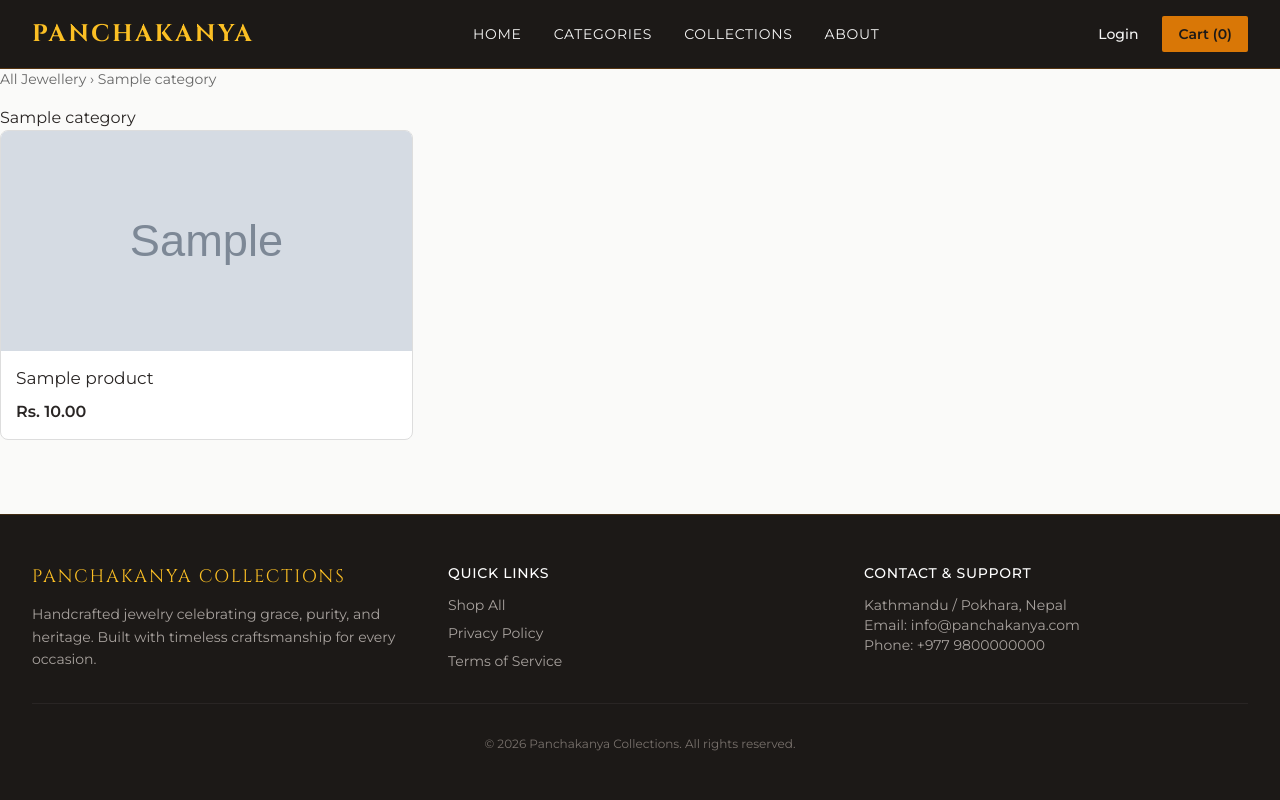
After one commit to BikashGosain/Panchakanya-Collections, a Django app: a page that uses templates/includes/header.html in a window 1280 px wide. The commit adds this page. Run offline with Django 5.2, Linux system fonts and the light colour scheme; tables that the repository leaves empty hold one stand-in row (values such as "Sample post"); grey boxes marked "Sample" are stand-in pictures; some libraries are stand-ins or nearby versions.

Commit message:
feat: category detail and overview pages with breadcrumbs and subcategory tiles

```diff
--- /dev/null
+++ b/apps/products/templates/products/category_detail.html
@@ -0,0 +1,48 @@
+{% extends "base.html" %}
+{% load static %}
+
+{% block title %}{{ category.name }} — Panchakanya Collections{% endblock %}
+
+{% block content %}
+<nav class="breadcrumbs">
+    <a href="{% url 'products:list' %}">All Jewellery</a>
+    {% for ancestor in ancestors %}
+        › <a href="{% url 'products:category' ancestor.slug %}">{{ ancestor.name }}</a>
+    {% endfor %}
+    › <span>{{ category.name }}</span>
+</nav>
+
+<h1>{{ category.name }}</h1>
+
+{% if subcategories %}
+<div class="subcategory-tiles">
+    {% for sub in subcategories %}
+        <a href="{% url 'products:category' sub.slug %}" class="subcategory-tile">
+            {{ sub.name }}
+        </a>
+    {% endfor %}
+</div>
+{% endif %}
+
+{% if products %}
+<div class="products-grid">
+    {% for product in products %}
+        <article class="product-card">
+            <a href="{% url 'products:detail' product.slug %}">
+                {% if product.cover_images %}
+                    <img src="{{ product.cover_images.0.image.url }}" alt="{{ product.name }}" class="product-image">
+                {% else %}
+                    <img src="{% static 'images/products/default.png' %}" alt="{{ product.name }}" class="product-image">
+                {% endif %}
+                <div class="product-content">
+                    <h3 class="product-name">{{ product.name }}</h3>
+                    <p class="product-price">Rs. {{ product.price }}</p>
+                </div>
+            </a>
+        </article>
+    {% endfor %}
+</div>
+{% else %}
+<p>No products in this category yet.</p>
+{% endif %}
+{% endblock %}
--- a/apps/products/urls.py
+++ b/apps/products/urls.py
@@ -6,5 +6,7 @@ app_name = "products"
 
 urlpatterns = [
     path("", views.product_list_view, name="list"),
+    path("categories/", views.category_overview_view, name="category_overview"),
+    path("category/<slug:slug>/", views.category_view, name="category"),
     path("<slug:slug>/", views.product_detail_view, name="detail"),
 ]
--- a/apps/products/views.py
+++ b/apps/products/views.py
@@ -162,3 +162,41 @@ def product_detail_view(request, slug):
             "product": product,
         },
     )
+
+
+def category_view(request, slug):
+    category = get_object_or_404(Category, slug=slug)
+    subcategories = category.subcategories.all()
+
+    category_tree = get_category_and_descendants(category)
+    products = (
+        Product.objects.filter(status="active", category__in=category_tree)
+        .select_related("category")
+        .prefetch_related(
+            Prefetch(
+                "images",
+                queryset=ProductImage.objects.filter(is_primary=True),
+                to_attr="cover_images",
+            )
+        )
+    )
+
+    ancestors = get_category_ancestors(category)
+
+    return render(
+        request,
+        "products/category_detail.html",
+        {
+            "category": category,
+            "subcategories": subcategories,
+            "products": products,
+            "ancestors": ancestors,
+        },
+    )
+
+
+def category_overview_view(request):
+    root_categories = Category.objects.filter(parent__isnull=True).order_by("name")
+    return render(
+        request, "products/category_overview.html", {"root_categories": root_categories}
+    )
--- a/panchakanya/urls.py
+++ b/panchakanya/urls.py
@@ -25,7 +25,7 @@ urlpatterns = [
     path("accounts/", include("apps.accounts.urls")),
     path("", include("apps.core.urls")),
     path("social-auth/", include("allauth.urls")),
-    path("shop/", include("apps.products.urls")),
+    path("product/", include("apps.products.urls")),
     path("", include("apps.core.urls")),
 ]
 
--- a/static/css/style.css
+++ b/static/css/style.css
@@ -43,3 +43,108 @@ body {
   background: #d97706;
   border-radius: 4px;
 }
+/* =========================================
+   BREADCRUMBS
+   ========================================= */
+.breadcrumbs {
+    font-size: 14px;
+    color: #666;
+    margin-bottom: 16px;
+}
+
+.breadcrumbs a {
+    color: #666;
+    text-decoration: none;
+}
+
+.breadcrumbs a:hover {
+    text-decoration: underline;
+}
+
+/* =========================================
+   SUBCATEGORY TILES
+   ========================================= */
+.subcategory-tiles {
+    display: flex;
+    flex-wrap: wrap;
+    gap: 12px;
+    margin: 20px 0 30px;
+}
+
+.subcategory-tile {
+    padding: 10px 18px;
+    background: #fff;
+    border: 1px solid #ddd;
+    border-radius: 20px;
+    color: #222;
+    text-decoration: none;
+    font-size: 14px;
+    transition: background 0.15s ease;
+}
+
+.subcategory-tile:hover {
+    background: #f2f2f2;
+}
+
+/* =========================================
+   PRODUCT GRID (shared with product_list.html)
+   ========================================= */
+.products-grid {
+    display: grid;
+    grid-template-columns: repeat(3, minmax(0, 1fr));
+    gap: 20px;
+}
+
+.product-card {
+    background: #fff;
+    border: 1px solid #ddd;
+    border-radius: 8px;
+    overflow: hidden;
+    transition: transform 0.15s ease, box-shadow 0.15s ease;
+}
+
+.product-card:hover {
+    transform: translateY(-2px);
+    box-shadow: 0 4px 15px rgba(0, 0, 0, 0.08);
+}
+
+.product-card a {
+    text-decoration: none;
+    color: inherit;
+    display: block;
+}
+
+.product-image {
+    width: 100%;
+    height: 220px;
+    object-fit: cover;
+    background: #eee;
+    display: block;
+}
+
+.product-content {
+    padding: 15px;
+}
+
+.product-name {
+    margin: 0 0 8px;
+    font-size: 17px;
+}
+
+.product-price {
+    margin: 0;
+    font-size: 16px;
+    font-weight: bold;
+}
+
+@media (max-width: 900px) {
+    .products-grid {
+        grid-template-columns: repeat(2, minmax(0, 1fr));
+    }
+}
+
+@media (max-width: 600px) {
+    .products-grid {
+        grid-template-columns: 1fr;
+    }
+}
--- a/templates/includes/header.html
+++ b/templates/includes/header.html
@@ -15,8 +15,8 @@
     <!-- Desktop Navigation Links -->
     <div class="hidden md:flex space-x-8 text-sm uppercase tracking-wider">
       <a href="{% url 'core:home' %}" class="hover:text-amber-400 transition">Home</a>
-      <a href="{% url 'core:home' %}#categories" class="hover:text-amber-400 transition">Categories</a>
-      <a href="{% url 'core:home' %}#featured" class="hover:text-amber-400 transition">Collections</a>
+      <a href="{% url 'products:category_overview' %}" class="hover:text-amber-400 transition">Categories</a>
+      <a href="{% url 'products:list' %}" class="hover:text-amber-400 transition">Collections</a>
       <a href="#" class="hover:text-amber-400 transition">About</a>
     </div>
 
@@ -60,8 +60,8 @@
       </div>
       <div class="flex flex-col space-y-6 text-lg uppercase tracking-wider text-stone-200">
         <a href="{% url 'core:home' %}" class="hover:text-amber-400">Home</a>
-        <a href="{% url 'core:home' %}#categories" class="hover:text-amber-400">Categories</a>
-        <a href="{% url 'core:home' %}#featured" class="hover:text-amber-400">Collections</a>
+        <a href="{% url 'products:category_overview' %}" class="hover:text-amber-400 transition">Categories</a>
+        <a href="{% url 'products:list' %}#featured" class="hover:text-amber-400">Collections</a>
         <a href="#" class="hover:text-amber-400">About Us</a>
       </div>
     </div>
```
Also changed, not shown: apps/products/templates/products/category_overview.html (added, +15 -0 lines), apps/products/templates/products/product_detail.html (+5 -23 lines), apps/products/templates/products/product_list.html (+6 -20 lines).
